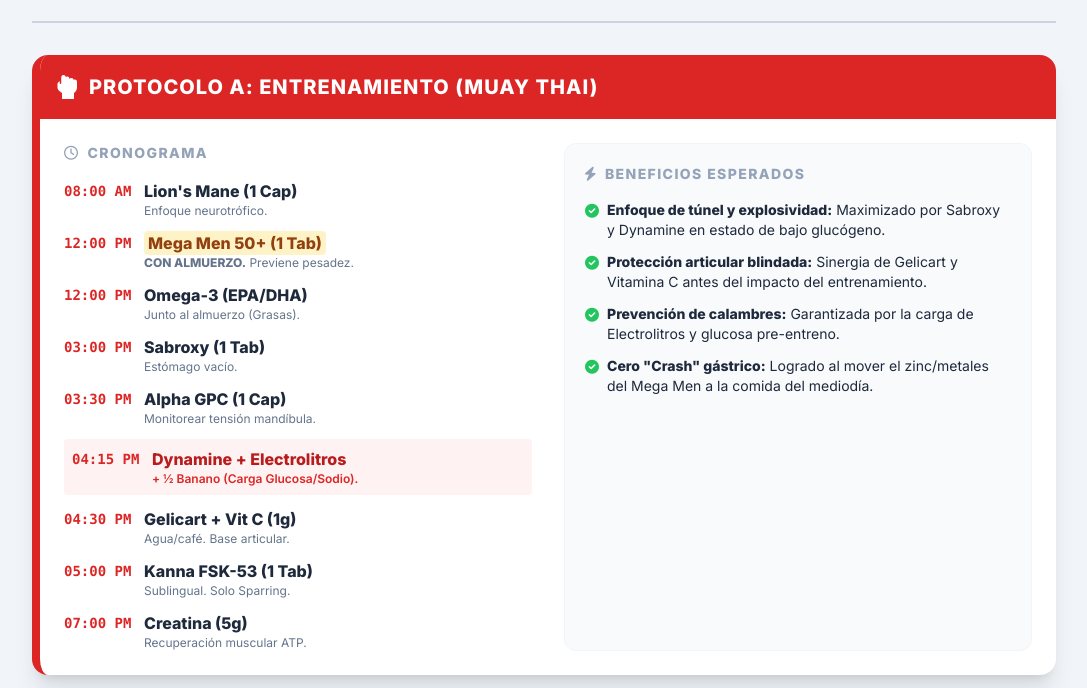
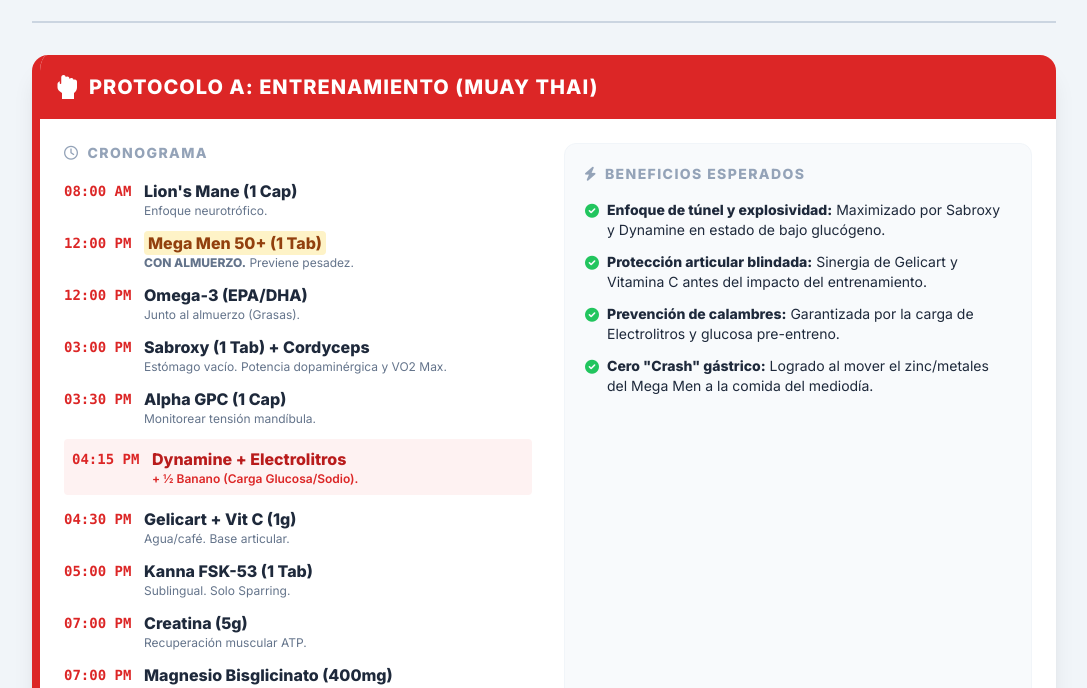
Before and after one commit to harkmaster/Rutinas, a plain HTML site: page index.html in a window 1280 px wide. Shown: the part 111-799 px from the top of the page, without its empty margins (96-1183 px from the left). Drawn offline with nearby package versions, Linux system fonts and the light colour scheme.

Commit message:
Update index.html

```diff
--- a/index.html
+++ b/index.html
@@ -43,7 +43,7 @@
  <li class="flex items-start"><span class="timeline-time font-mono font-bold text-red-600 text-sm mt-0.5">08:00 AM</span><div><p class="font-bold">Lion's Mane (1 Cap)</p><p class="text-xs text-slate-500">Enfoque neurotrófico.</p></div></li>
                         <li class="flex items-start"><span class="timeline-time font-mono font-bold text-red-600 text-sm mt-0.5">12:00 PM</span><div><p class="font-bold bg-amber-100 text-amber-800 px-1 rounded inline-block">Mega Men 50+ (1 Tab)</p><p class="text-xs text-slate-500"><strong>CON ALMUERZO.</strong> Previene pesadez.</p></div></li>
                         <li class="flex items-start"><span class="timeline-time font-mono font-bold text-red-600 text-sm mt-0.5">12:00 PM</span><div><p class="font-bold">Omega-3 (EPA/DHA)</p><p class="text-xs text-slate-500">Junto al almuerzo (Grasas).</p></div></li>
-                        <li class="flex items-start"><span class="timeline-time font-mono font-bold text-red-600 text-sm mt-0.5">03:00 PM</span><div><p class="font-bold">Sabroxy (1 Tab)</p><p class="text-xs text-slate-500">Estómago vacío.</p></div></li>
+                        <li class="flex items-start"><span class="timeline-time font-mono font-bold text-red-600 text-sm mt-0.5">03:00 PM</span><div><p class="font-bold">Sabroxy (1 Tab) + Cordyceps</p><p class="text-xs text-slate-500">Estómago vacío. Potencia dopaminérgica y VO2 Max.</p></div></li>
                         <li class="flex items-start"><span class="timeline-time font-mono font-bold text-red-600 text-sm mt-0.5">03:30 PM</span><div><p class="font-bold">Alpha GPC (1 Cap)</p><p class="text-xs text-slate-500">Monitorear tensión mandíbula.</p></div></li>
                         <li class="flex items-start bg-red-50 p-2 rounded"><span class="timeline-time font-mono font-bold text-red-600 text-sm mt-0.5">04:15 PM</span><div><p class="font-bold text-red-700">Dynamine + Electrolitros</p><p class="text-xs text-red-600 font-semibold">+ ½ Banano (Carga Glucosa/Sodio).</p></div></li>
 
@@ -51,6 +51,7 @@
 
                         <li class="flex items-start"><span class="timeline-time font-mono font-bold text-red-600 text-sm mt-0.5">05:00 PM</span><div><p class="font-bold">Kanna FSK-53 (1 Tab)</p><p class="text-xs text-slate-500">Sublingual. Solo Sparring.</p></div></li>
                         <li class="flex items-start"><span class="timeline-time font-mono font-bold text-red-600 text-sm mt-0.5">07:00 PM</span><div><p class="font-bold">Creatina (5g)</p><p class="text-xs text-slate-500">Recuperación muscular ATP.</p></div></li>
+                        <li class="flex items-start"><span class="timeline-time font-mono font-bold text-red-600 text-sm mt-0.5">07:00 PM</span><div><p class="font-bold">Magnesio Bisglicinato (400mg)</p><p class="text-xs text-slate-500">Relajación muscular y SNC.</p></div></li>
                     </ul>
                 </div>
                 <!-- Beneficios -->
```
